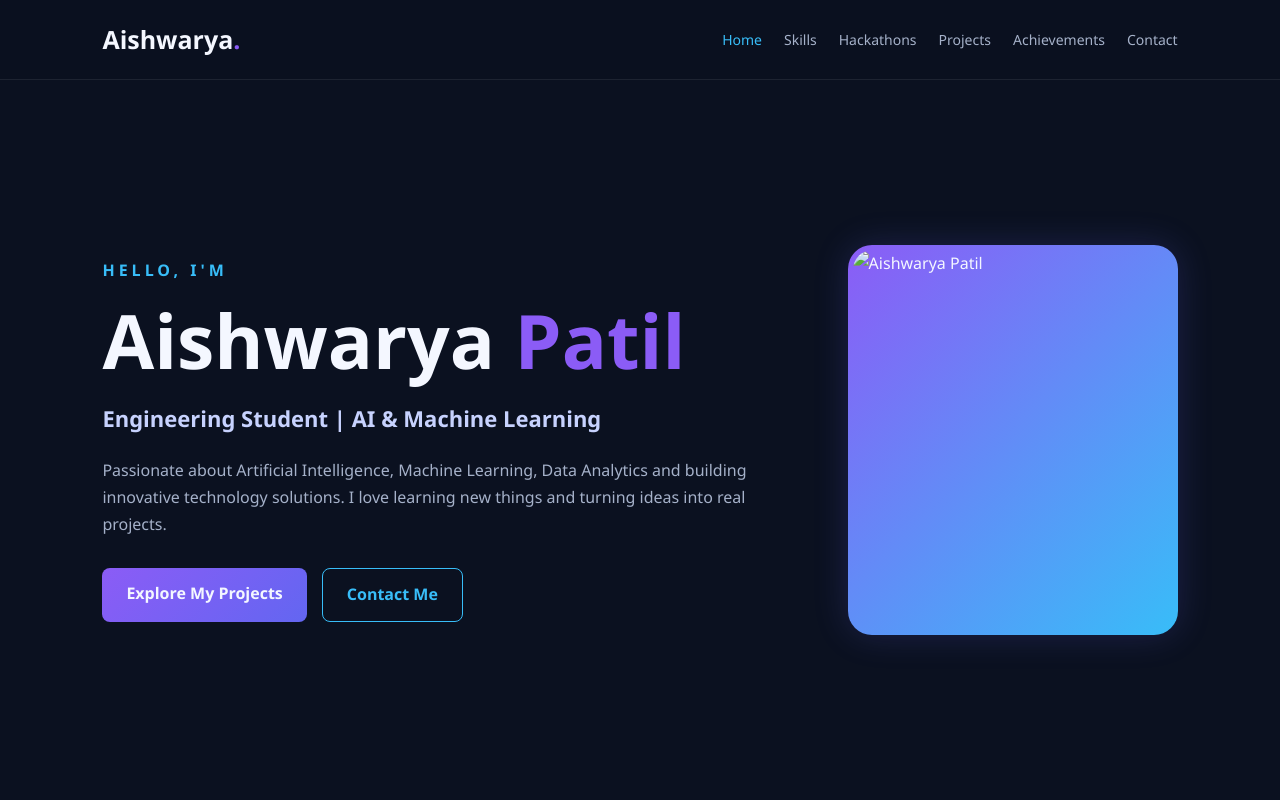
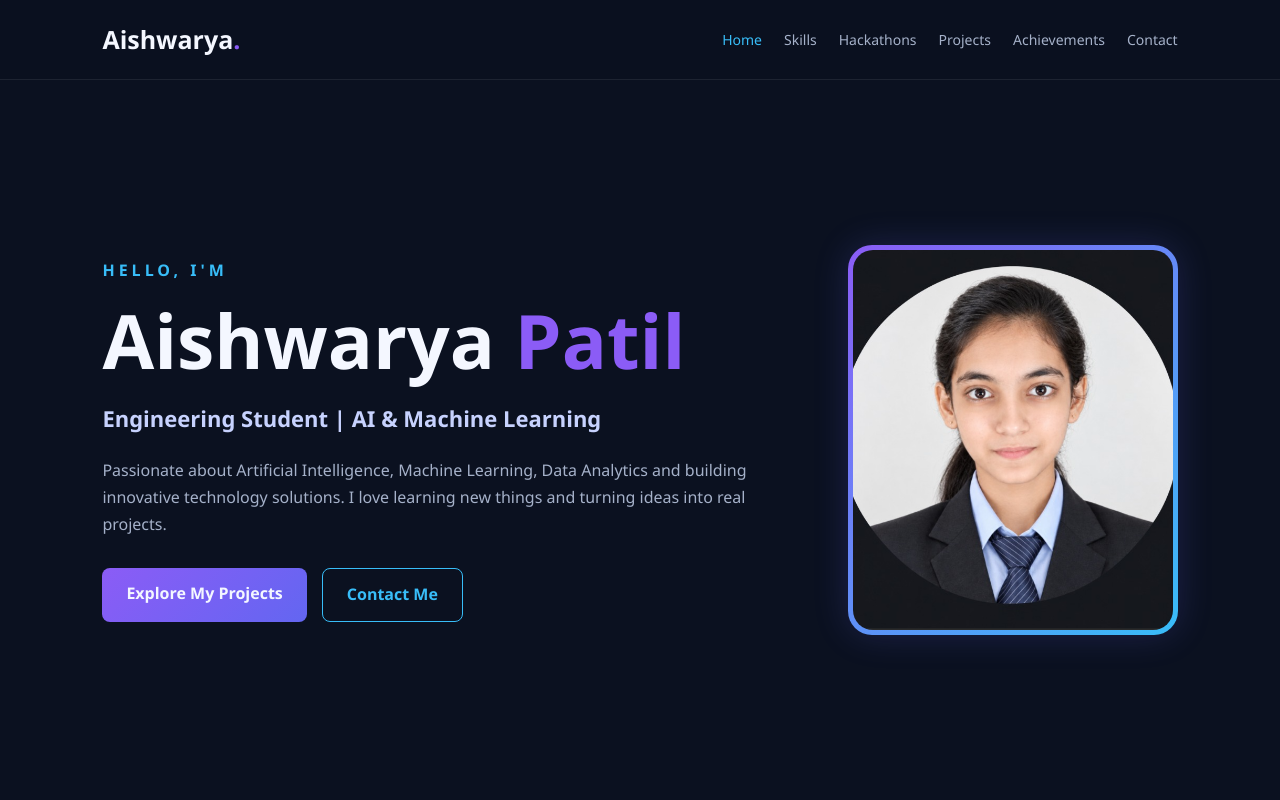
Before and after one commit to aishwaryapatil152008-wq/portfolio, a plain HTML site: page index.html in a window 1280 px wide. Shown: the top 800 px of the page. Drawn offline with Linux system fonts and the light colour scheme.

Commit message:
Fix portfolio preview startup and photo path

```diff
--- a/index.html
+++ b/index.html
@@ -45,7 +45,7 @@
         </div>
 
         <div class="hero-image">
-            <img src="images/my-photo.jpg" alt="Aishwarya Patil">
+            <img src="my-photo.jpg" alt="Aishwarya Patil">
         </div>
     </section>
 
```
